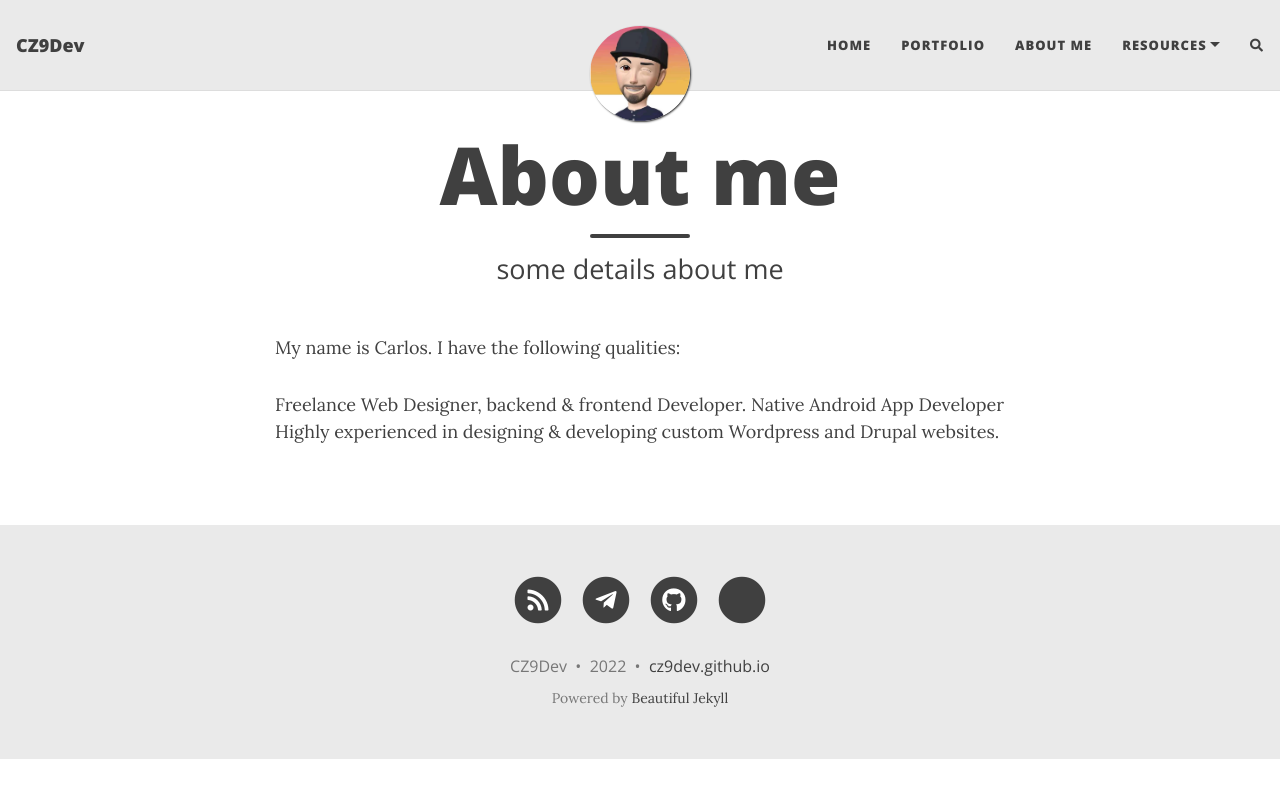
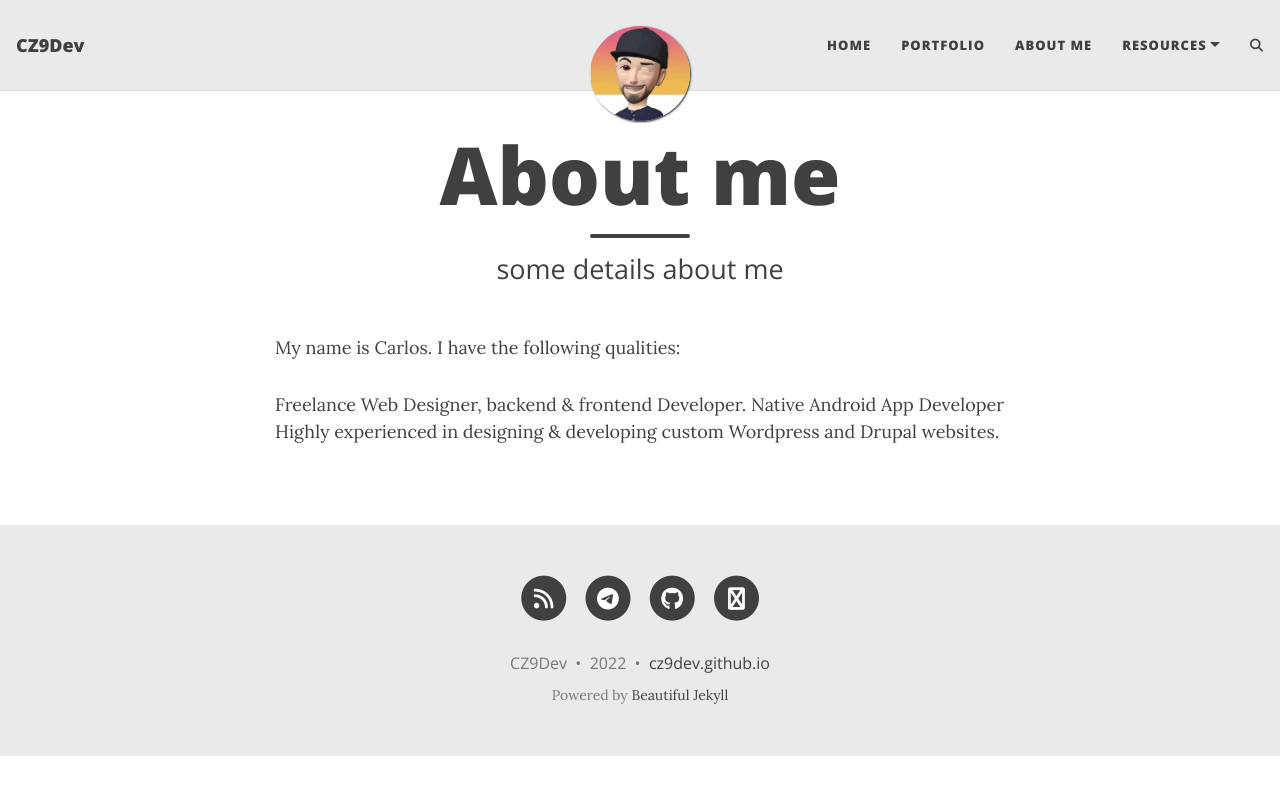
Before and after one commit to cz9dev/cz9dev.github.io, a Jekyll site: the page built from aboutme.md, in a window 1280 px wide. Shown: the top 798 px of the page. Built offline with Jekyll 4.4.1, drawn with Linux system fonts in a browser that asks for light colours; nearby versions of some CDN libraries; comment, search, counter and statistics services are not loaded.

Commit message:
Update base.html

```diff
--- a/_layouts/base.html
+++ b/_layouts/base.html
@@ -5,7 +5,7 @@ common-css:
 common-ext-css:
   - href: "https://stackpath.bootstrapcdn.com/bootstrap/4.4.1/css/bootstrap.min.css"
     sri: "sha384-Vkoo8x4CGsO3+Hhxv8T/Q5PaXtkKtu6ug5TOeNV6gBiFeWPGFN9MuhOf23Q9Ifjh"
-  - "https://cdnjs.cloudflare.com/ajax/libs/font-awesome/5.12.1/css/all.min.css"
+  - "https://cdnjs.cloudflare.com/ajax/libs/font-awesome/6.1.1/css/all.min.css"
   - "https://fonts.googleapis.com/css?family=Lora:400,700,400italic,700italic"
   - "https://fonts.googleapis.com/css?family=Open+Sans:300italic,400italic,600italic,700italic,800italic,400,300,600,700,800"
 common-ext-js:
```
